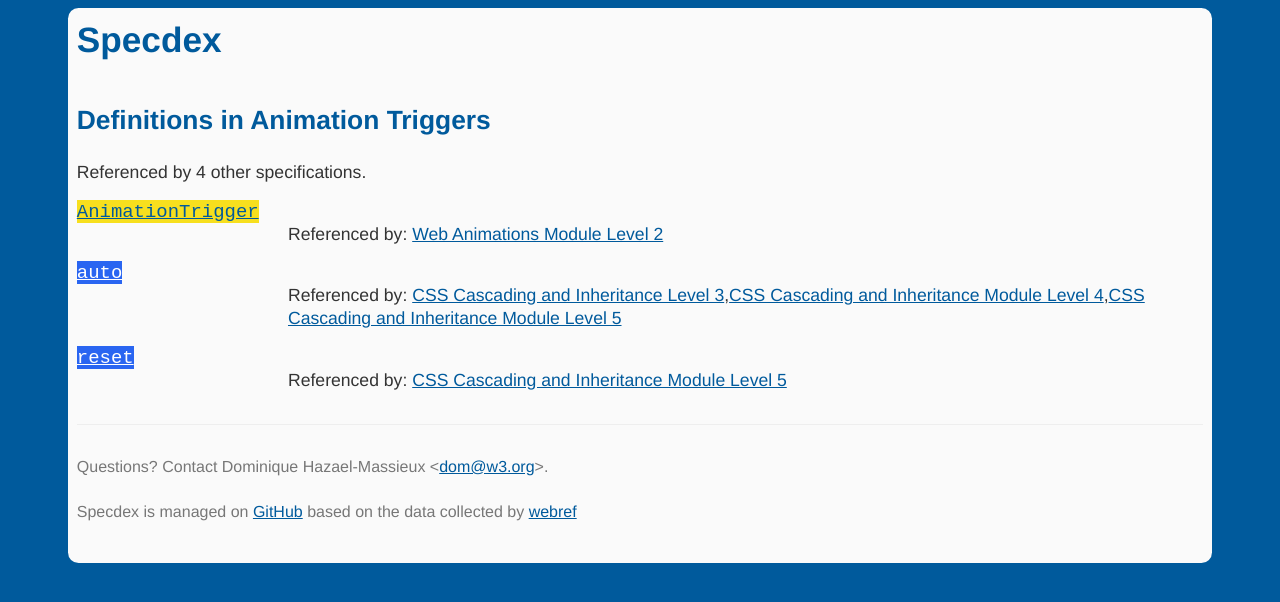
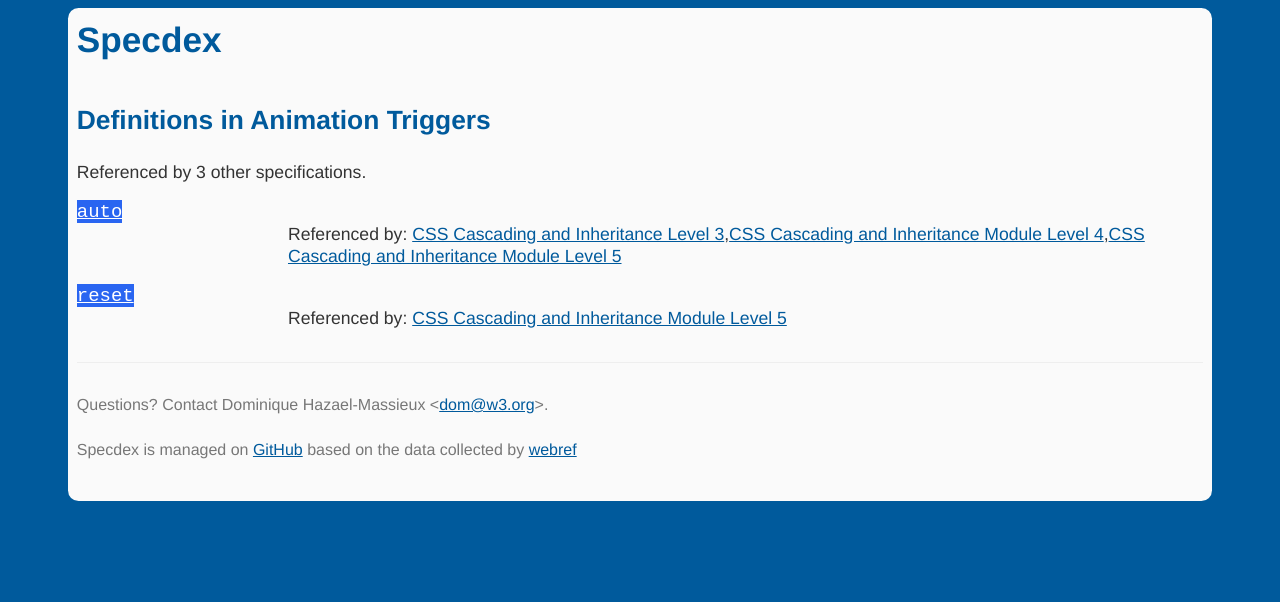
Before and after one commit to dontcallmedom/specdex, a Jekyll site: the page built from animation-triggers-1.html, in a window 1280 px wide. Shown: the top 602 px of the page. Built offline with Jekyll 4.4.1, drawn with Linux system fonts in a browser that asks for light colours.

Commit message:
Automatic update

```diff
--- a/animation-triggers-1.html
+++ b/animation-triggers-1.html
@@ -4,9 +4,7 @@ layout: base
 
 
 ---
-<p>Referenced by 4 other specifications.</p><dl><dt><a class="webidl" href="https:&#x2F;&#x2F;drafts.csswg.org&#x2F;animation-triggers-1&#x2F;#animationtrigger"><code>AnimationTrigger</code></a></dt>
-<dd>Referenced by: <a href="https:&#x2F;&#x2F;drafts.csswg.org&#x2F;web-animations-2&#x2F;">Web Animations Module Level 2</a></dd>
-<dt><a class="css" href="https:&#x2F;&#x2F;drafts.csswg.org&#x2F;animation-triggers-1&#x2F;#valdef-timeline-trigger-active-range-auto"><code>auto</code></a></dt>
+<p>Referenced by 3 other specifications.</p><dl><dt><a class="css" href="https:&#x2F;&#x2F;drafts.csswg.org&#x2F;animation-triggers-1&#x2F;#valdef-timeline-trigger-active-range-auto"><code>auto</code></a></dt>
 <dd>Referenced by: <a href="https:&#x2F;&#x2F;drafts.csswg.org&#x2F;css-cascade-3&#x2F;">CSS Cascading and Inheritance Level 3</a>,<a href="https:&#x2F;&#x2F;drafts.csswg.org&#x2F;css-cascade-4&#x2F;">CSS Cascading and Inheritance Module Level 4</a>,<a href="https:&#x2F;&#x2F;drafts.csswg.org&#x2F;css-cascade-5&#x2F;">CSS Cascading and Inheritance Module Level 5</a></dd>
 <dt><a class="css" href="https:&#x2F;&#x2F;drafts.csswg.org&#x2F;animation-triggers-1&#x2F;#valdef-animation-action-reset"><code>reset</code></a></dt>
 <dd>Referenced by: <a href="https:&#x2F;&#x2F;drafts.csswg.org&#x2F;css-cascade-5&#x2F;">CSS Cascading and Inheritance Module Level 5</a></dd></dl>
--- a/index.html
+++ b/index.html
@@ -6,7 +6,7 @@ layout: base
 ---
 <p>This site collects indicate which specifications reference terms defined by <a href="https://github.com/w3c/browser-specs">Web specifications</a></p><ol><li><a href="accelerometer.html">Accelerometer</a> (referenced by 4 specs)</li>
 <li><a href="wai-aria-1.3.html">Accessible Rich Internet Applications (WAI-ARIA) 1.3</a> (referenced by 4 specs)</li>
-<li><a href="animation-triggers-1.html">Animation Triggers</a> (referenced by 4 specs)</li>
+<li><a href="animation-triggers-1.html">Animation Triggers</a> (referenced by 3 specs)</li>
 <li><a href="audio-output.html">Audio Output Devices API</a> (referenced by 1 spec)</li>
 <li><a href="background-fetch.html">Background Fetch</a> (referenced by 3 specs)</li>
 <li><a href="battery-status.html">Battery Status API</a> (referenced by 2 specs)</li>
```
